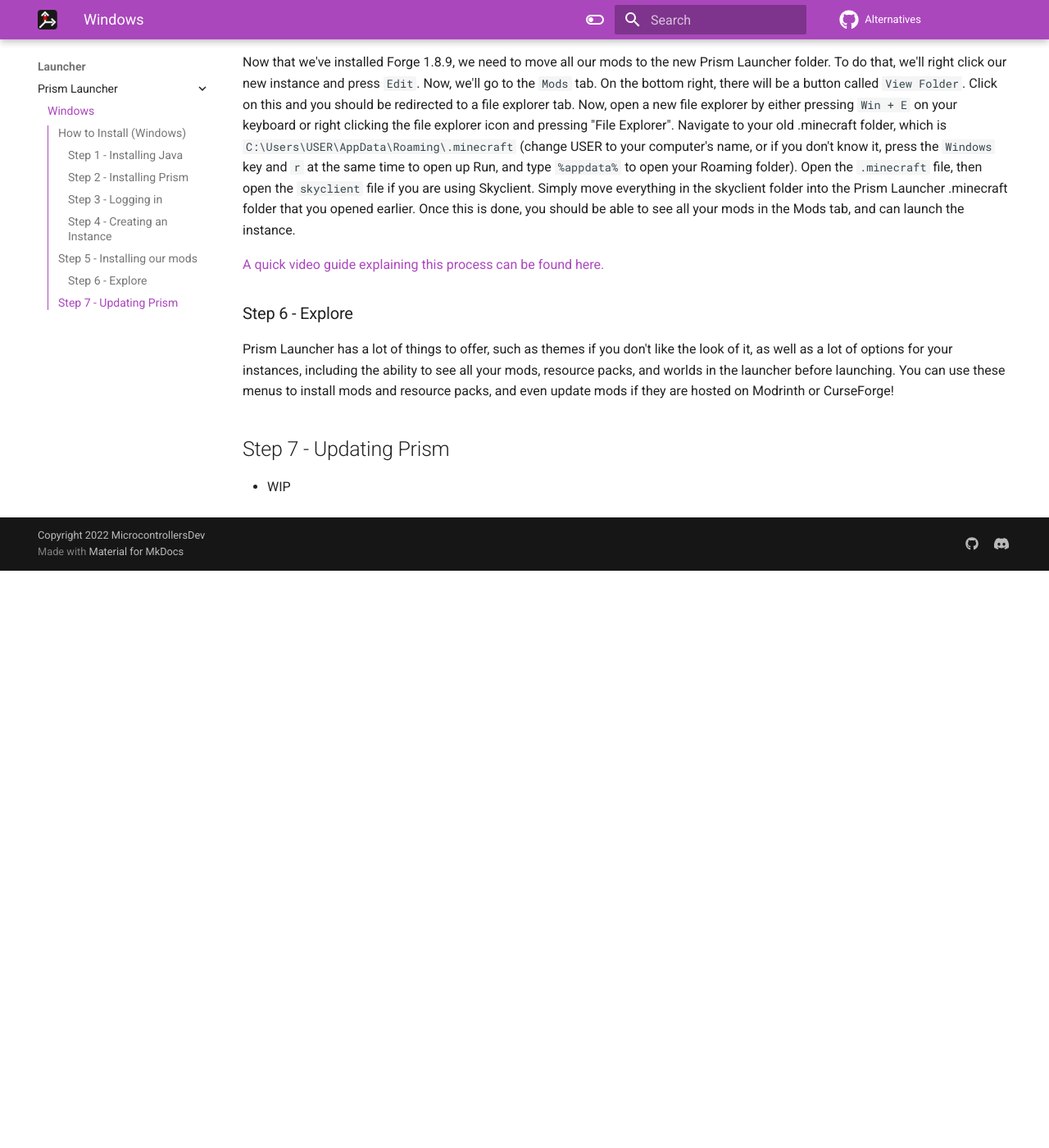
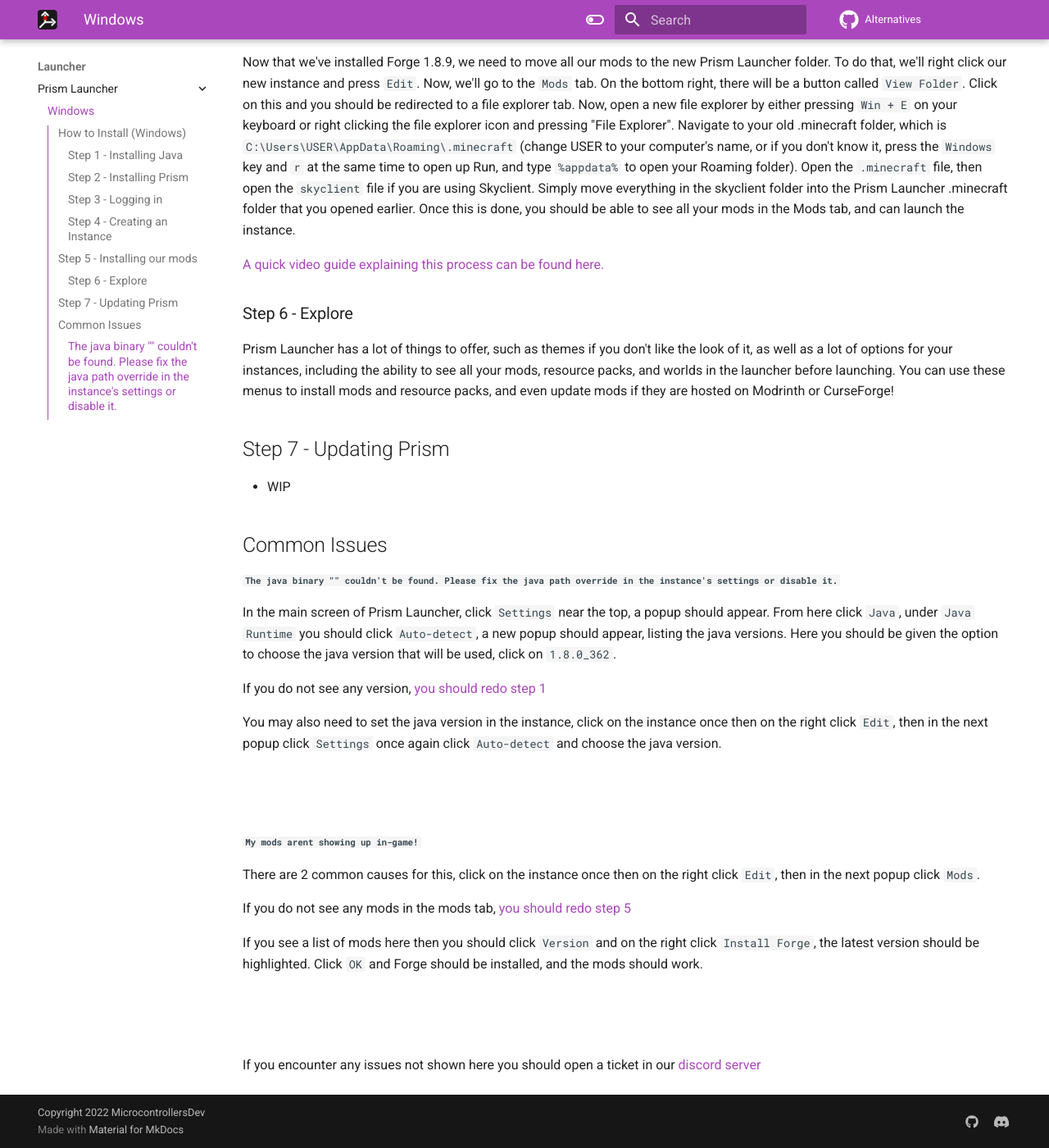
Before and after one commit to MicrocontrollersDev/Alternatives, an MkDocs documentation site: the page built from docs/launcher/prism_win.md, in a window 1280 px wide and 1400 px high, scrolled down 2034 px. Shown: the whole window at 82% size. Built offline with MkDocs 1.6.1 and Material for MkDocs 9.7.7, drawn with Linux system fonts in a browser that asks for light colours; comment, search, counter and statistics services are not loaded; before the commit the page ends 2730 px from its top, so only the background shows below that.

Commit message:
add Common Issues section (#124)

```diff
--- a/docs/launcher/prism_win.md
+++ b/docs/launcher/prism_win.md
@@ -63,3 +63,27 @@
 ## Step 7 - Updating Prism
 
 - WIP
+
+## Common Issues
+
+##### `The java binary "" couldn't be found. Please fix the java path override in the instance's settings or disable it.`
+
+In the main screen of Prism Launcher, click `Settings` near the top, a popup should appear. From here click `Java`, under `Java Runtime` you should click `Auto-detect`, a new popup should appear, listing the java versions. Here you should be given the option to choose the java version that will be used, click on `1.8.0_362`.
+
+If you do not see any version, [you should redo step 1](#step-1---installing-java)
+
+You may also need to set the java version in the instance, click on the instance once then on the right click `Edit`, then in the next popup click `Settings` once again click `Auto-detect` and choose the java version.
+
+#
+
+##### `My mods arent showing up in-game!`
+
+There are 2 common causes for this, click on the instance once then on the right click `Edit`, then in the next popup click `Mods`.
+
+If you do not see any mods in the mods tab, [you should redo step 5](#step-5---installing-our-mods)
+
+If you see a list of mods here then you should click `Version` and on the right click `Install Forge`, the latest version should be highlighted. Click `OK` and Forge should be installed, and the mods should work.
+
+#
+
+If you encounter any issues not shown here you should open a ticket in our [discord server](https://inv.wtf/skyclient/)
```
